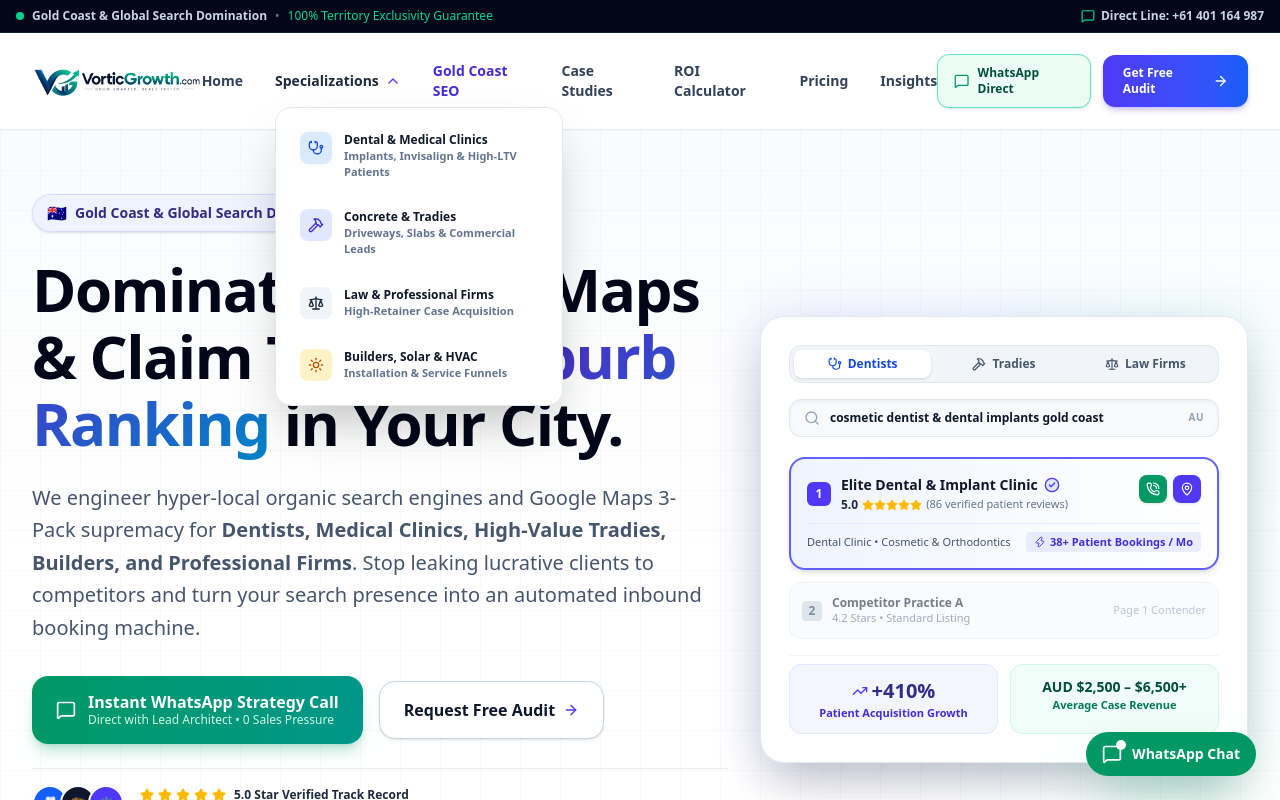
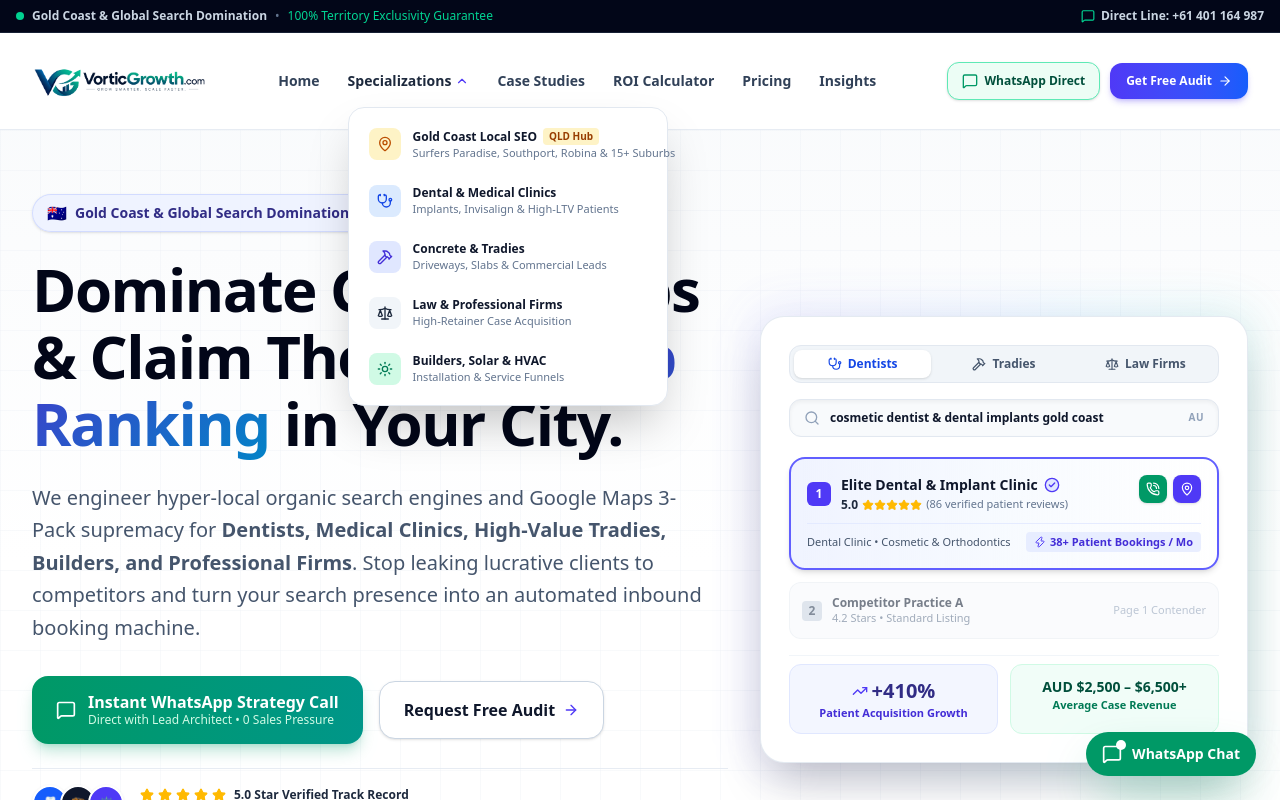
Before and after one commit to liveetcstream-beep/VORTIC-GROWTH, a Next.js app: page / in a window 1280 px wide. Both pictures are taken after a click on the button "Specializations". Shown: the top 800 px of the page. Built offline with nearby package versions, Linux system fonts and the light colour scheme.

Commit message:
fix: streamline header navbar - eliminate wrapping, nest Gold Coast SEO inside Specializations dropdown with QLD badge, add whitespace-nowrap

```diff
--- a/src/components/Navbar.tsx
+++ b/src/components/Navbar.tsx
@@ -11,6 +11,7 @@
   Hammer,
   Scale,
   Sun,
+  MapPin,
 } from "lucide-react";
 
 export default function Navbar() {
@@ -73,31 +74,49 @@
             />
           </a>
 
-          {/* Desktop Nav Items (Clean, Streamlined: Home, Specializations, Case Studies, ROI Calculator, Pricing) */}
-          <nav className="hidden lg:flex items-center gap-8 text-sm font-bold text-slate-700">
+          {/* Desktop Nav Items (Clean, Zero-Wrapping: Home, Solutions/Specializations, Case Studies, ROI Calculator, Pricing, Insights) */}
+          <nav className="hidden lg:flex items-center gap-5 xl:gap-7 text-xs xl:text-sm font-bold text-slate-700 whitespace-nowrap">
 
             {/* Home Link */}
             <a href="/" className="hover:text-indigo-600 transition-colors">
               Home
             </a>
 
-            {/* Specializations Dropdown */}
+            {/* Specializations / Solutions Dropdown */}
             <div className="relative" ref={dropdownRef}>
               <button
                 onClick={() => setDropdownOpen(!dropdownOpen)}
-                className="flex items-center gap-1.5 text-slate-800 hover:text-indigo-600 transition-colors py-2 font-extrabold"
+                className="flex items-center gap-1 text-slate-800 hover:text-indigo-600 transition-colors py-2 font-extrabold"
                 aria-expanded={dropdownOpen}
               >
                 <span>Specializations</span>
-                <ChevronDown className={`w-4 h-4 transition-transform duration-200 ${dropdownOpen ? "rotate-180 text-indigo-600" : "text-slate-400"}`} />
+                <ChevronDown className={`w-3.5 h-3.5 transition-transform duration-200 ${dropdownOpen ? "rotate-180 text-indigo-600" : "text-slate-400"}`} />
               </button>
 
               {dropdownOpen && (
-                <div className="absolute top-full left-0 mt-2 w-72 bg-white rounded-2xl border border-slate-200 shadow-2xl p-3 space-y-1.5 z-50 animate-in fade-in duration-150">
+                <div className="absolute top-full left-0 mt-2 w-80 bg-white rounded-2xl border border-slate-200 shadow-2xl p-2.5 space-y-1 z-50 animate-in fade-in duration-150">
+
+                  <a
+                    href="/local-seo-gold-coast"
+                    onClick={() => setDropdownOpen(false)}
+                    className="flex items-start gap-3 p-2.5 rounded-xl hover:bg-amber-50/80 transition-colors group"
+                  >
+                    <div className="w-8 h-8 rounded-lg bg-amber-100 text-amber-700 flex items-center justify-center shrink-0 group-hover:bg-amber-600 group-hover:text-white transition-colors">
+                      <MapPin className="w-4 h-4" />
+                    </div>
+                    <div>
+                      <div className="font-extrabold text-slate-900 text-xs group-hover:text-amber-700 flex items-center gap-1.5">
+                        <span>Gold Coast Local SEO</span>
+                        <span className="px-1.5 py-0.5 rounded bg-amber-100 text-amber-800 text-[10px] font-black">QLD Hub</span>
+                      </div>
+                      <div className="text-[11px] text-slate-500 font-normal">Surfers Paradise, Southport, Robina & 15+ Suburbs</div>
+                    </div>
+                  </a>
+
                   <a
                     href="/dental-seo"
                     onClick={() => setDropdownOpen(false)}
-                    className="flex items-start gap-3 p-3 rounded-xl hover:bg-blue-50/80 transition-colors group"
+                    className="flex items-start gap-3 p-2.5 rounded-xl hover:bg-blue-50/80 transition-colors group"
                   >
                     <div className="w-8 h-8 rounded-lg bg-blue-100 text-blue-700 flex items-center justify-center shrink-0 group-hover:bg-blue-600 group-hover:text-white transition-colors">
                       <Stethoscope className="w-4 h-4" />
@@ -106,14 +125,14 @@
                       <div className="font-extrabold text-slate-900 text-xs group-hover:text-blue-700">
                         Dental & Medical Clinics
                       </div>
-                      <div className="text-[11px] text-slate-500">Implants, Invisalign & High-LTV Patients</div>
+                      <div className="text-[11px] text-slate-500 font-normal">Implants, Invisalign & High-LTV Patients</div>
                     </div>
                   </a>
 
                   <a
                     href="/concreters-seo"
                     onClick={() => setDropdownOpen(false)}
-                    className="flex items-start gap-3 p-3 rounded-xl hover:bg-indigo-50/80 transition-colors group"
+                    className="flex items-start gap-3 p-2.5 rounded-xl hover:bg-indigo-50/80 transition-colors group"
                   >
                     <div className="w-8 h-8 rounded-lg bg-indigo-100 text-indigo-700 flex items-center justify-center shrink-0 group-hover:bg-indigo-600 group-hover:text-white transition-colors">
                       <Hammer className="w-4 h-4" />
@@ -122,14 +141,14 @@
                       <div className="font-extrabold text-slate-900 text-xs group-hover:text-indigo-700">
                         Concrete & Tradies
                       </div>
-                      <div className="text-[11px] text-slate-500">Driveways, Slabs & Commercial Leads</div>
+                      <div className="text-[11px] text-slate-500 font-normal">Driveways, Slabs & Commercial Leads</div>
                     </div>
                   </a>
 
                   <a
                     href="/#industries"
                     onClick={() => setDropdownOpen(false)}
-                    className="flex items-start gap-3 p-3 rounded-xl hover:bg-slate-100 transition-colors group"
+                    className="flex items-start gap-3 p-2.5 rounded-xl hover:bg-slate-100 transition-colors group"
                   >
                     <div className="w-8 h-8 rounded-lg bg-slate-100 text-slate-800 flex items-center justify-center shrink-0 group-hover:bg-slate-900 group-hover:text-white transition-colors">
                       <Scale className="w-4 h-4" />
@@ -138,32 +157,29 @@
                       <div className="font-extrabold text-slate-900 text-xs">
                         Law & Professional Firms
                       </div>
-                      <div className="text-[11px] text-slate-500">High-Retainer Case Acquisition</div>
+                      <div className="text-[11px] text-slate-500 font-normal">High-Retainer Case Acquisition</div>
                     </div>
                   </a>
 
                   <a
                     href="/#industries"
                     onClick={() => setDropdownOpen(false)}
-                    className="flex items-start gap-3 p-3 rounded-xl hover:bg-amber-50/80 transition-colors group"
+                    className="flex items-start gap-3 p-2.5 rounded-xl hover:bg-slate-100 transition-colors group"
                   >
-                    <div className="w-8 h-8 rounded-lg bg-amber-100 text-amber-700 flex items-center justify-center shrink-0 group-hover:bg-amber-600 group-hover:text-white transition-colors">
+                    <div className="w-8 h-8 rounded-lg bg-emerald-100 text-emerald-700 flex items-center justify-center shrink-0 group-hover:bg-emerald-600 group-hover:text-white transition-colors">
                       <Sun className="w-4 h-4" />
                     </div>
                     <div>
                       <div className="font-extrabold text-slate-900 text-xs">
                         Builders, Solar & HVAC
                       </div>
-                      <div className="text-[11px] text-slate-500">Installation & Service Funnels</div>
+                      <div className="text-[11px] text-slate-500 font-normal">Installation & Service Funnels</div>
                     </div>
                   </a>
+
                 </div>
               )}
             </div>
-
-            <a href="/local-seo-gold-coast" className="hover:text-indigo-600 transition-colors font-extrabold text-indigo-700">
-              Gold Coast SEO
-            </a>
 
             <a href="/#case-study" className="hover:text-indigo-600 transition-colors">
               Case Studies
@@ -177,19 +193,19 @@
               Pricing
             </a>
 
-            <a href="/blog" className="hover:text-indigo-600 transition-colors font-semibold">
+            <a href="/blog" className="hover:text-indigo-600 transition-colors">
               Insights
             </a>
 
           </nav>
 
           {/* Desktop Right CTAs */}
-          <div className="hidden lg:flex items-center gap-3">
+          <div className="hidden lg:flex items-center gap-2.5 shrink-0 whitespace-nowrap">
             <a
               href="https://wa.me/61401164987?text=Hi%20Bilal,%20I'd%20like%20to%20claim%20a%20Free%20Local%20SEO%20Audit."
               target="_blank"
               rel="noopener noreferrer"
-              className="flex items-center gap-2 px-4 py-2.5 rounded-xl border border-emerald-300 bg-emerald-50 text-emerald-900 text-xs font-extrabold hover:bg-emerald-100 transition-all shadow-sm"
+              className="flex items-center gap-1.5 px-3.5 py-2.5 rounded-xl border border-emerald-300 bg-emerald-50 text-emerald-900 text-xs font-extrabold hover:bg-emerald-100 transition-all shadow-sm"
             >
               <MessageSquare className="w-4 h-4 text-emerald-600" />
               <span>WhatsApp Direct</span>
@@ -197,10 +213,10 @@
 
             <a
               href="/#audit-form"
-              className="flex items-center gap-2 px-5 py-2.5 rounded-xl bg-gradient-to-r from-indigo-600 to-blue-600 hover:from-indigo-700 hover:to-blue-700 text-white text-xs font-extrabold shadow-md shadow-indigo-600/25 hover:shadow-lg hover:shadow-indigo-600/30 transition-all hover:translate-y-[-1px]"
+              className="flex items-center gap-1.5 px-4 py-2.5 rounded-xl bg-gradient-to-r from-indigo-600 to-blue-600 hover:from-indigo-700 hover:to-blue-700 text-white text-xs font-extrabold shadow-md shadow-indigo-600/25 hover:shadow-lg hover:shadow-indigo-600/30 transition-all hover:translate-y-[-1px]"
             >
               <span>Get Free Audit</span>
-              <ArrowRight className="w-4 h-4" />
+              <ArrowRight className="w-3.5 h-3.5" />
             </a>
           </div>
 
```
